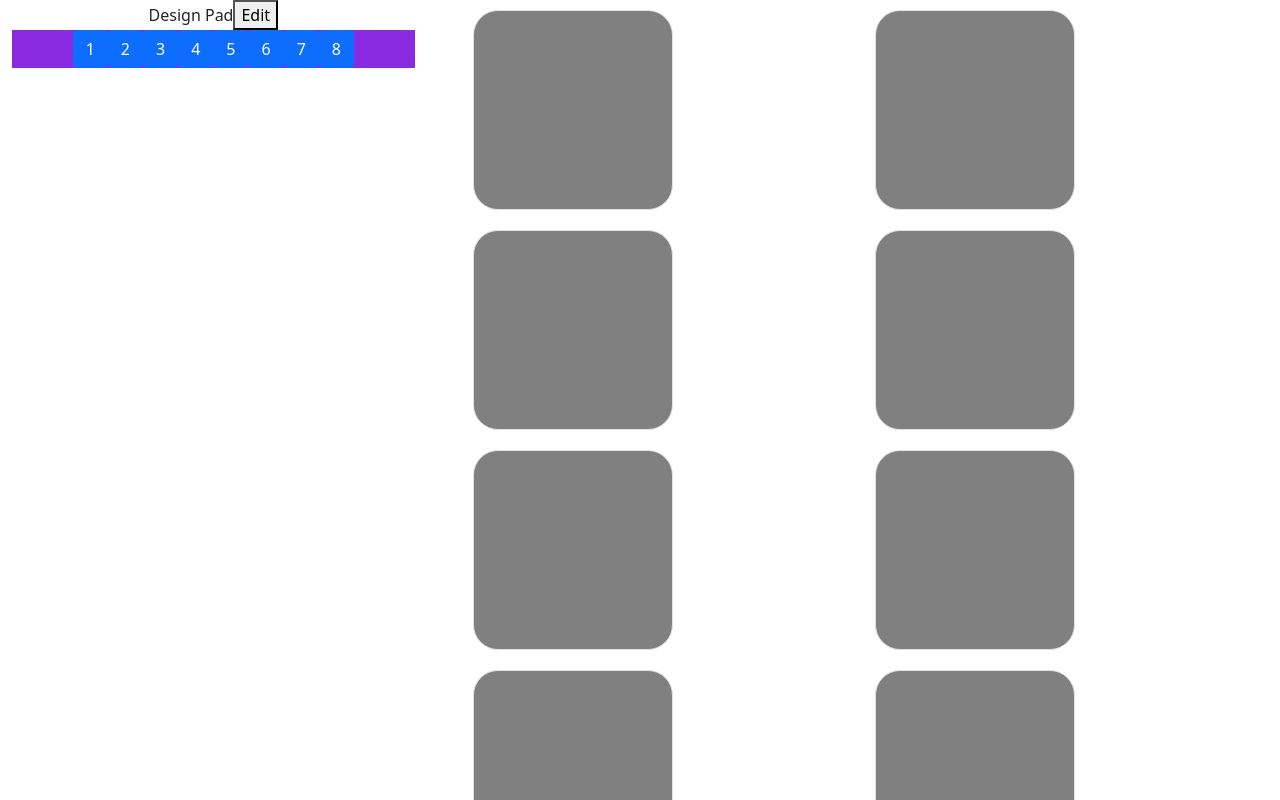
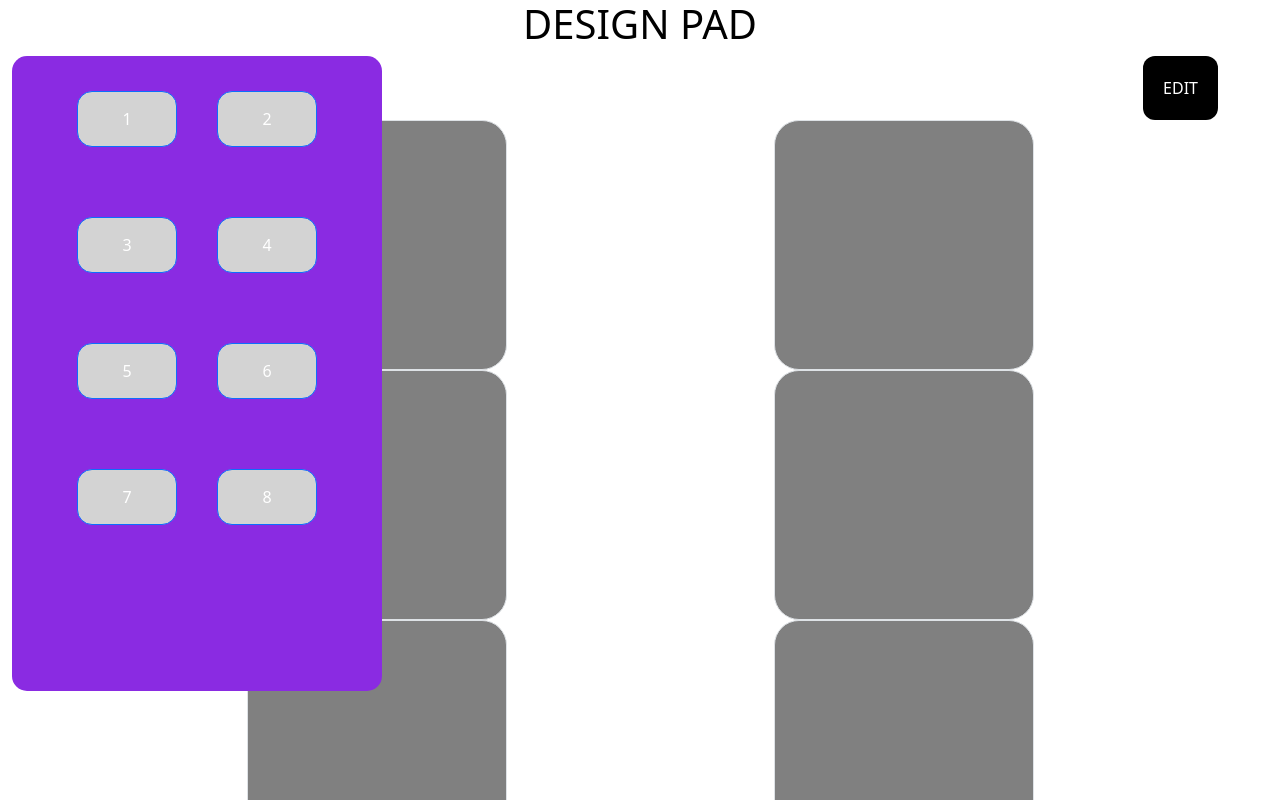
Before and after one commit to 464squad/design-pad, a React (Create React App) app: page / in a window 1280 px wide. Shown: the top 800 px of the page. Built offline with nearby package versions, Linux system fonts and the light colour scheme.

Commit message:
Edited Layout

```diff
--- a/src/Componets/DesignBoard.js
+++ b/src/Componets/DesignBoard.js
@@ -3,38 +3,42 @@ import DesignPad from './DesignPad'
 export class DesignBoard extends Component {
     render() {
         return (
-            <div className="container col-12">
+            <div className="container col-11">
                 <div className="row justify-content-evenly">
-                    <div className="col-6 align-self-center">
+                    <div className="col-5 align-self-center">
                         <DesignPad/>
                     </div>
-                    <div className="col-6 align-self-center">
+                    <div className="col-5 align-self-center">
                         <DesignPad/>
                     </div>
                 </div>
+
                 <div className="row justify-content-evenly">
-                    <div className="col-6">
+                    <div className="col-5 align-self-center">
                         <DesignPad/>
                     </div>
-                    <div className="col-6">
+                    <div className="col-5 align-self-center">
                         <DesignPad/>
                     </div>
                 </div>
+
                 <div className="row justify-content-evenly">
-                    <div className="col-6">
+                    <div className="col-5 align-self-center">
 
                     <DesignPad/>
                     </div>
-                    <div className="col-6">
+
+                    <div className="col-5 align-self-center">
                         <DesignPad/>
                     </div>
                 </div>
+
                 <div className="row justify-content-evenly">
-                    <div className="col-6">
+                    <div className="col-5 align-self-center">
 
                     <DesignPad/>
                     </div>
-                    <div className="col-6">
+                    <div className="col-5 align-self-center">
                         <DesignPad/>
                     </div>
                 </div>
--- a/src/Componets/DesignContainer.js
+++ b/src/Componets/DesignContainer.js
@@ -6,24 +6,44 @@ export class DesignContainer extends Component {
     constructor(props) {
         super(props);
         this.state = {editMode: false}
+        this.state = {color: 'black'}
     }
 
     onEdit = (event) => {
         console.log("Nice")
         event.preventDefault()
         this.setState({editMode: !this.state.editMode})
+        this.setState({color: 'lightred'})
+        this.forceUpdate()
     }
 
     render() {
         return (
             <div className="container-fluid">
                 <div className="row">
-                    <div className="col-4">
-                        <span>Design Pad</span>
-                        <button onClick={this.onEdit}>Edit</button>
+                    <div className="col-12" style = {{
+                    textAlign: 'center',
+                    textSizeAdjust: '50px',
+                    textTransform: 'uppercase',
+                    color: 'black'
+                }}>
+                        {/* <span>Design Pad</span> */}
+                        <h1>Design Pad</h1>
+                        <button onClick={this.onEdit} style= {{
+                             float: 'right',
+                             marginRight: '50px',
+                             backgroundColor: 'black',
+                             color: 'white',
+                             border: 'none',
+                             padding: '20px',
+                             fontSize: '16px',
+                             borderRadius: '12px',
+
+                            }}>EDIT
+                        </button>
                         <PadInput/>
                     </div>
-                    <div className="col-8">
+                    <div className="col-12">
                         <DesignBoard/>
                     </div>
                 </div>
--- a/src/Componets/DesignPad.js
+++ b/src/Componets/DesignPad.js
@@ -41,8 +41,12 @@ export class DesignPad extends Component {
             onDragEnter={this.onDragEnter}
             onDragLeave={this.onDragLeave}
             className="p-3 border"
-            style={{ height: '200px', width: '200px',
-            margin: '10px',
+            style={{ height: '250px', width: '260px',
+            margin: 'auto',
+            // marginLeft: '10px',
+            // marginRight: '20px',
+            // marginTop: '10px',
+            // marginBottom: '10px',
             borderRadius: "25px",
             backgroundColor:this.state.color}}>
 
--- a/src/Componets/PadInput.js
+++ b/src/Componets/PadInput.js
@@ -24,15 +24,103 @@ export class PadInput extends Component {
 
     render() {
         return (
-            <div className="col-12" style={{backgroundColor:'blueviolet'}}>
-               <Button onDragStart={this.onDragStarted} color="red" onDragEnd={this.handleDrag} draggable='true'> 1 </Button>
-               <Button onDragStart={this.onDragStarted} color="blue" onDragEnd={this.handleDrag} draggable='true'> 2 </Button>
-               <Button onDragStart={this.onDragStarted} color="green" onDragEnd={this.handleDrag} draggable='true'> 3 </Button>
-               <Button onDragStart={this.onDragStarted} color="yellow" onDragEnd={this.handleDrag} draggable='true'> 4 </Button>
-               <Button onDragStart={this.onDragStarted} color="indigo" onDragEnd={this.handleDrag} draggable='true'> 5 </Button>
-               <Button onDragStart={this.onDragStarted} color="purple" onDragEnd={this.handleDrag} draggable='true'> 6 </Button>
-               <Button onDragStart={this.onDragStarted} color="orange" onDragEnd={this.handleDrag} draggable='true'> 7 </Button>
-               <Button onDragStart={this.onDragStarted} color="black" onDragEnd={this.handleDrag} draggable='true'> 8 </Button>
+            <div className="col-1" style={{backgroundColor:'blueviolet',
+                    width:'370px',
+                    height: '635px',
+                    borderRadius:'15px',
+                    position: 'absolute',
+                    padding: '15px',
+                    margin: 'auto'
+            }}>
+               <Button onDragStart={this.onDragStarted} color="red" onDragEnd={this.handleDrag} draggable='true'  style={{
+                   width:'100px',
+                   borderRadius:'15px',
+                   padding: '15px',
+                   backgroundColor:'lightgrey',
+                   float:  'none',
+                   marginTop: '20px',
+                   marginBottom: '50px',
+                   marginLeft: '20px',
+                   marginRight: '20px'
+
+               }}> 1 </Button>
+               <Button onDragStart={this.onDragStarted} color="blue" onDragEnd={this.handleDrag} draggable='true' style={{
+                   width:'100px',
+                   borderRadius:'15px',
+                   padding: '15px',
+                   backgroundColor:'lightgrey',
+                   float:  'none',
+                   marginTop: '20px',
+                   marginBottom: '50px',
+                   marginLeft: '20px',
+                   marginRight: '20px'
+               }}> 2 </Button>
+               <Button onDragStart={this.onDragStarted} color="green" onDragEnd={this.handleDrag} draggable='true' style={{
+                   width:'100px',
+                   borderRadius:'15px',
+                   padding: '15px',
+                   backgroundColor:'lightgrey',
+                   float:  'none',
+                   marginTop: '20px',
+                   marginBottom: '50px',
+                   marginLeft: '20px',
+                   marginRight: '20px'
+               }}> 3 </Button>
+               <Button onDragStart={this.onDragStarted} color="yellow" onDragEnd={this.handleDrag} draggable='true' style={{
+                   width:'100px',
+                   borderRadius:'15px',
+                   padding: '15px',
+                   backgroundColor:'lightgrey',
+                   float:  'none',
+                   marginTop: '20px',
+                   marginBottom: '50px',
+                   marginLeft: '20px',
+                   marginRight: '20px'
+               }}> 4 </Button>
+               <Button onDragStart={this.onDragStarted} color="indigo" onDragEnd={this.handleDrag} draggable='true' style={{
+                   width:'100px',
+                   borderRadius:'15px',
+                   padding: '15px',
+                   backgroundColor:'lightgrey',
+                   float:  'none',
+                   marginTop: '20px',
+                   marginBottom: '50px',
+                   marginLeft: '20px',
+                   marginRight: '20px'
+               }}> 5 </Button>
+               <Button onDragStart={this.onDragStarted} color="purple" onDragEnd={this.handleDrag} draggable='true' style={{
+                   width:'100px',
+                   borderRadius:'15px',
+                   padding: '15px',
+                   backgroundColor:'lightgrey',
+                   float:  'none',
+                   marginTop: '20px',
+                   marginBottom: '50px',
+                   marginLeft: '20px',
+                   marginRight: '20px'
+               }}> 6 </Button>
+               <Button onDragStart={this.onDragStarted} color="orange" onDragEnd={this.handleDrag} draggable='true' style={{
+                   width:'100px',
+                   borderRadius:'15px',
+                   padding: '15px',
+                   backgroundColor:'lightgrey',
+                   float:  'none',
+                   marginTop: '20px',
+                   marginBottom: '50px',
+                   marginLeft: '20px',
+                   marginRight: '20px'
+               }}> 7 </Button>
+               <Button onDragStart={this.onDragStarted} color="black" onDragEnd={this.handleDrag} draggable='true' style={{
+                   width:'100px',
+                   borderRadius:'15px',
+                   padding: '15px',
+                   backgroundColor:'lightgrey',
+                   float:  'none',
+                   marginTop: '20px',
+                   marginBottom: '50px',
+                   marginLeft: '20px',
+                   marginRight: '20px'
+               }}> 8 </Button>
             </div>
         )
     }
```
Also changed, not shown: 1 other file (tests, documents, lock files or other folders).
